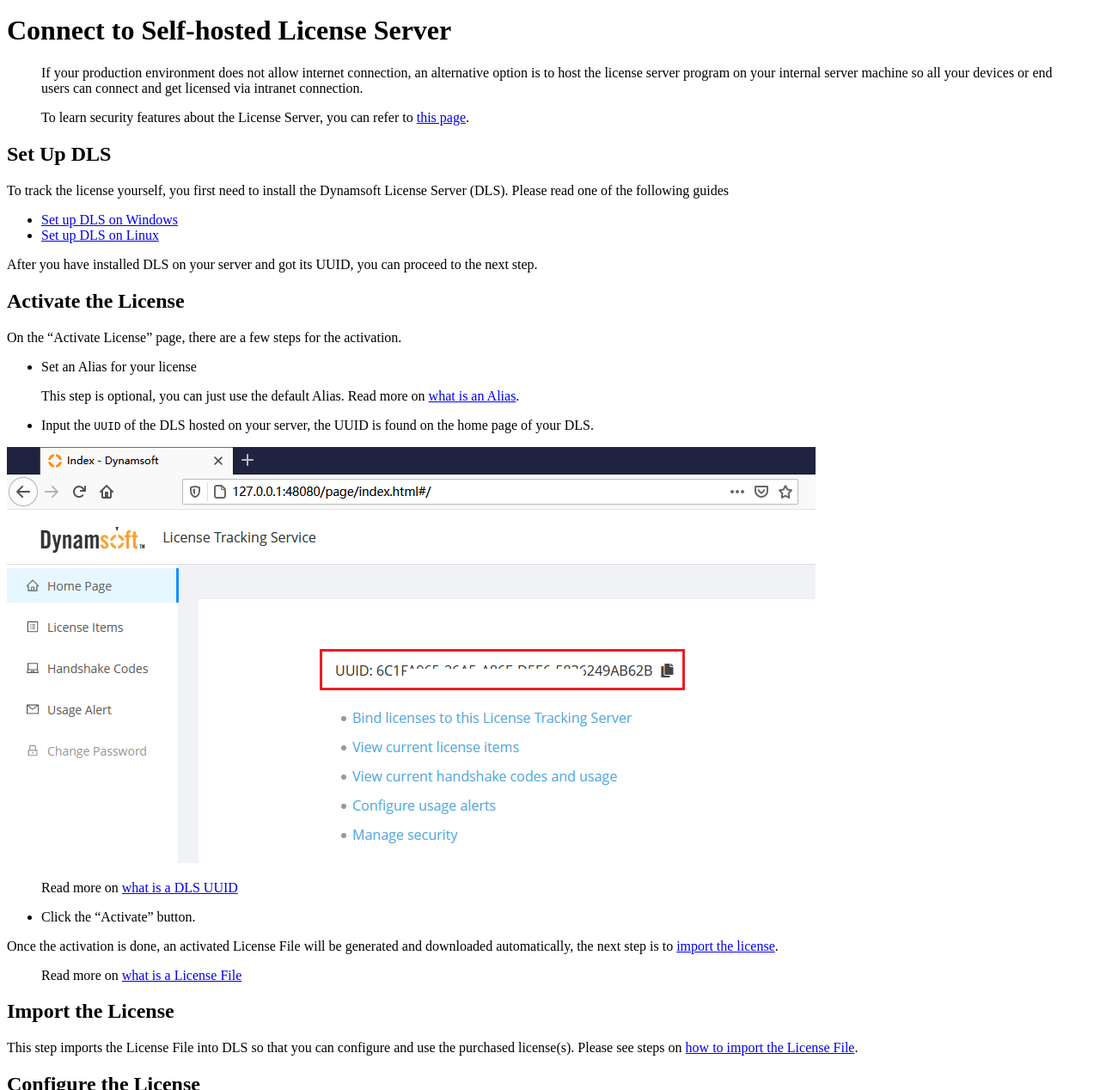
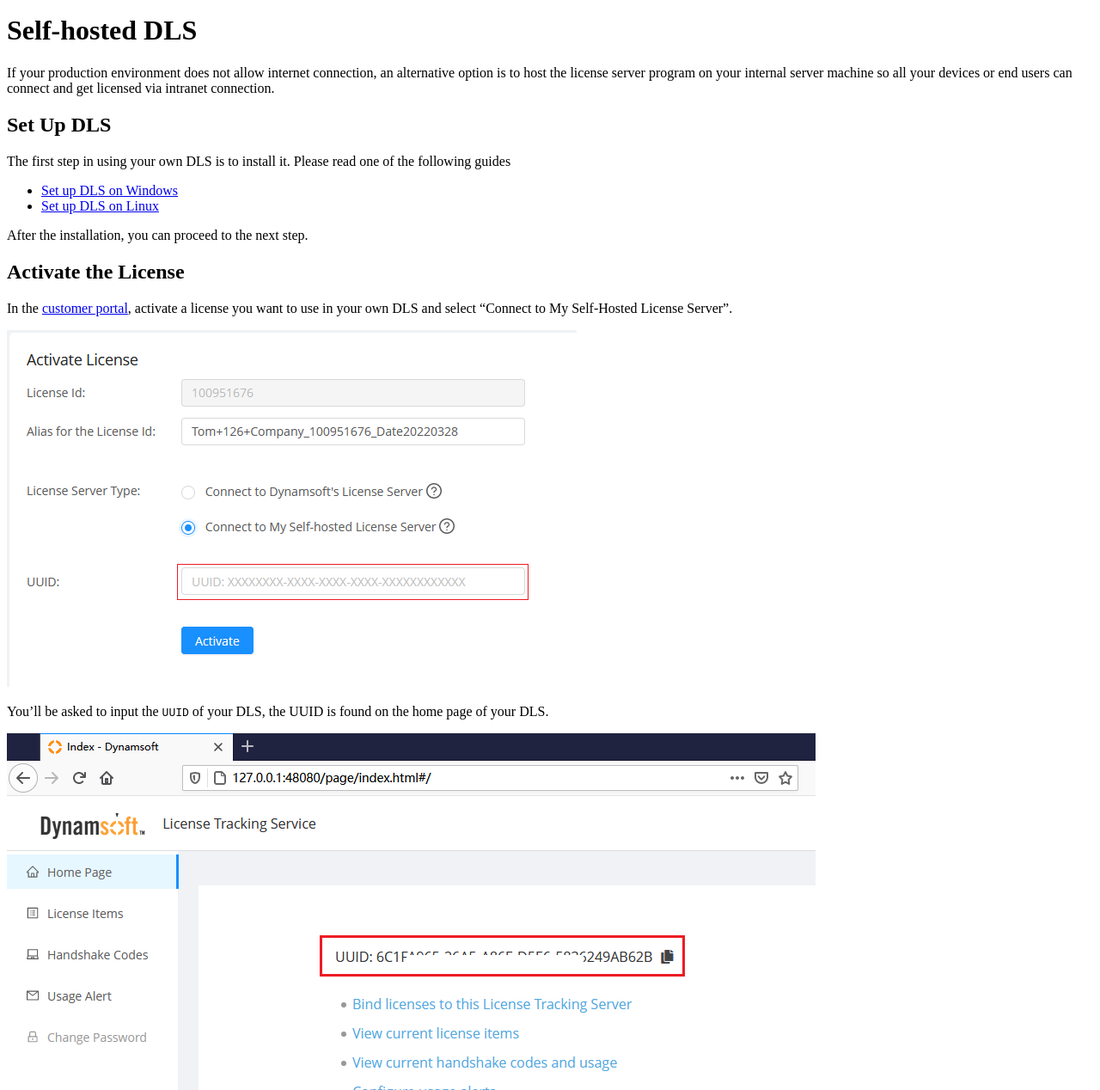
Before and after one commit to dynamsoft-docs/license-server-docs, a Jekyll site: the page built from selfhosting/index.md, in a window 1280 px wide and 1400 px high, scrolled down 551 px, cut to the strip 132-1400 px from the top of the window. Shown: the whole strip at 86% size. Built offline with Jekyll 4.4.1, drawn with Linux system fonts in a browser that asks for light colours; some of the changed text lies outside the part shown.

Commit message:
updated a few pages

```diff
--- a/_includes/sidelist-managedls/index.html
+++ b/_includes/sidelist-managedls/index.html
@@ -1,6 +1,6 @@
 <li><a href="{{ site.selfhosted }}manageDLS.html" class="otherLinkColour">Manage DLS</a>
     <ul>
-        <li><a href="{{ site.common }}licenseitems.html" class="otherLinkColour">License Items</a></li>
+        <li><a href="{{ site.common }}.html" class="otherLinkColour">License Items</a></li>
         <li><a href="{{ site.common }}project.html" class="otherLinkColour">Projects</a></li>
         <li><a href="{{ site.common }}statistics.html" class="otherLinkColour">Statistics</a></li>
         <li><a href="{{ site.common }}usagealerts.html" class="otherLinkColour">Usage Alerts</a></li>
--- a/selfhosting/index.md
+++ b/selfhosting/index.md
@@ -5,58 +5,57 @@
 description: This page is about how to use self-hosted license tracking.
 breadcrumbText: Self-hosted DLS
 needAutoGenerateSidebar: true
+noTitleIndex: true
 ---
 
-# Connect to Self-hosted License Server
+# Self-hosted DLS
 
-> If your production environment does not allow internet connection, an alternative option is to host the license server program on your internal server machine so all your devices or end users can connect and get licensed via intranet connection.
->
-> To learn security features about the License Server, you can refer to [this page]({{site.about}}licensefaq.html).
-
+If your production environment does not allow internet connection, an alternative option is to host the license server program on your internal server machine so all your devices or end users can connect and get licensed via intranet connection.
 
 ## Set Up DLS
 
-To track the license yourself, you first need to install the Dynamsoft License Server (DLS). Please read one of the following guides
+The first step in using your own DLS is to install it. Please read one of the following guides
 
 * [Set up DLS on Windows]({{site.selfhosted}}dlsonwindows.html)
 * [Set up DLS on Linux]({{site.selfhosted}}dlsonlinux.html)
 
-After you have installed DLS on your server and got its UUID, you can proceed to the next step.
+After the installation, you can proceed to the next step.
 
 ## Activate the License
 
-On the "Activate License" page, there are a few steps for the activation.
+In the [customer portal](https://www.dynamsoft.com/customer/license/fullLicense), activate a license you want to use in your own DLS and select "Connect to My Self-Hosted License Server".
 
-* Set an Alias for your license
+![Choose-Activation-Option-2]({{site.assets}}imgs/activate-004.png)
 
-> This step is optional, you can just use the default Alias. Read more on [what is an Alias]({{site.about}}terms.html#alias).
-
-* Input the `UUID` of the DLS hosted on your server, the UUID is found on the home page of your DLS.
+You'll be asked to input the `UUID` of your DLS, the UUID is found on the home page of your DLS.
 
 ![DLS-HomePage-001]({{site.assets}}imgs/dls-homepage.png)
 
-> Read more on [what is a DLS UUID]({{site.about}}terms.html#dls-uuid)
+Once done, an activated License File will be generated and downloaded automatically, the next step is to [import the license](#import-the-license).
 
-* Click the "Activate" button.
-
-Once the activation is done, an activated License File will be generated and downloaded automatically, the next step is to [import the license](#import-the-license).
-
-> Read more on [what is a License File]({{site.about}}terms.html#license-file)
+> Read more on [what is License File]({{site.about}}terms.html#license-file)
 
 ## Import the License
 
-This step imports the License File into DLS so that you can configure and use the purchased license(s). Please see steps on [how to import the License File]({{site.selfhosted}}manageDLS.html#import-the-license-file).
+This step imports the License File into DLS so that you can configure and use the purchased license(s).
 
-## Configure the License
+* Click "License Items" on the license menu to go to the **License Items** page
+* Click "Select File" to open the License File you just downloaded and select "Import"
 
-To configure the license is to manage the Handshake Code for the license. For more details, please see [how to manage the handshake code]({{site.common}}project.html).
+![License Items - import]({{site.assets}}imgs/licenseitems-002.png)
 
-> Read more on [what is a Handshake Code]({{site.about}}terms.html#handshake-code)
+Once imported
+
+* You will see the license items contained in that License File in the **Activated License Items** table.
+* A Project will be generated for that imported License File which includes all the license items.
+
+## Manage License Keys
+
+To manage a license key is to configure the project bound to this license key. For more details, please see [Project Configurartion]({{site.common}}project.html).
 
 ## Track the License
 
-For Self-Hosted License Tracking, all usage data is submitted to the [ DLS ]({{site.about}}terms.html#dynamsoft-license-server) hosted by yourself. You can
+For Self-Hosted DLS, all usage data is submitted to [DLS]({{site.about}}terms.html#dynamsoft-license-server) hosted by yourself. You can
 
-* [View activated license items]({{site.common}}licenseitems.html)
 * [View the license usage statistics]({{site.common}}statistics.html)
 * [Get notified about license status]({{site.common}}usagealerts.html)
```
Also changed, not shown: common/licenseItems.md (deleted, +0 -22 lines), common/usageAlerts.md (+1 -1 lines), index.md (+0 -1 lines), selfhosting/manageDLS.md (+1 -5 lines), assets/imgs/activate-004.png (added).
